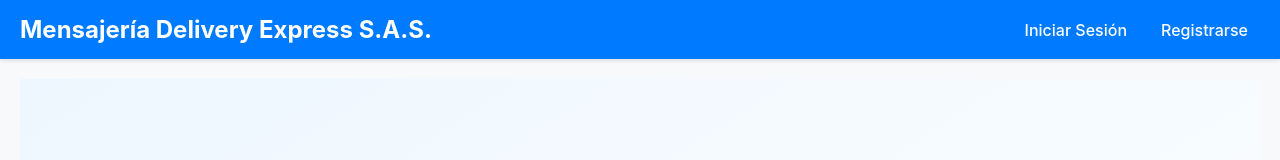
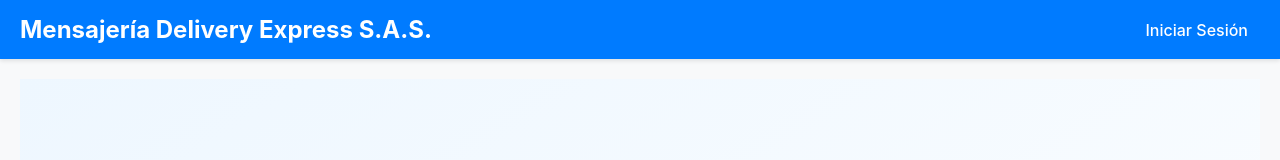
Before and after one commit to mancoruber1981/mensajeria-delivery-express, a React (Create React App) app in the folder frontend/: page / in a window 1280 px wide. Shown: the top 160 px of the page. Built offline with nearby package versions, Linux system fonts and the light colour scheme; no server answers.

Commit message:
retiramos el registro momentáneamente

```diff
--- a/frontend/src/components/Navbar.js
+++ b/frontend/src/components/Navbar.js
@@ -54,7 +54,7 @@ const Navbar = () => {
                 ) : (
                     <>
                         <li><Link to="/login">Iniciar Sesión</Link></li>
-                        <li><Link to="/register">Registrarse</Link></li>
+                          {/*<li><Link to="/register">Registrarse</Link></li>*/}
                     </>
                 )}
             </ul>
```
